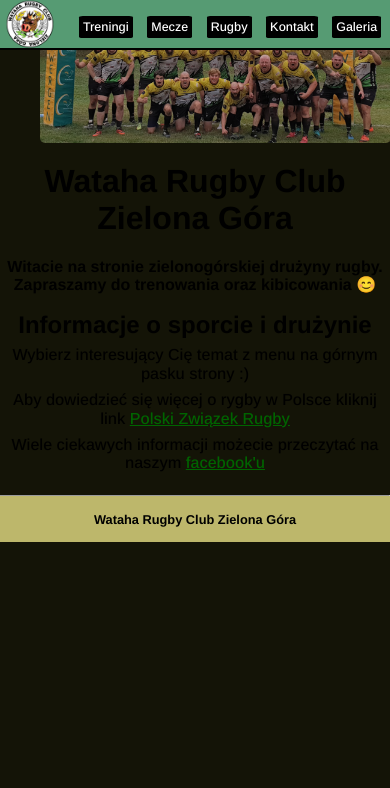
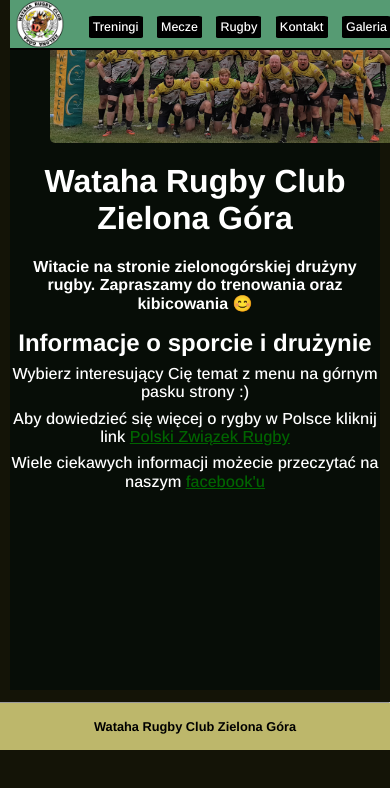
Before and after one commit to RenjiMW/WatahaRCZG, a plain HTML site: page index.html in a window 390 px wide. Drawn offline with nearby package versions, Linux system fonts and the light colour scheme; a script that the page names is missing.

Commit message:
good changes in mobile display

```diff
--- a/app.js
+++ b/app.js
@@ -1,4 +1,4 @@
-const showBtn = document.querySelector('.sectionsBtn')
+/* const showBtn = document.querySelector('.sectionsBtn')
 
 
 showBtn.addEventListener('click', () => {
@@ -10,4 +10,4 @@
     sectionHide.style.display = 'none';
     showBtn.textContent = "Pokaż szczegóły";
     }
-});
+}); */
--- a/css/style.css
+++ b/css/style.css
@@ -146,6 +146,13 @@
     margin-bottom: 8px;
 }
 
+.bodyDiv{
+    width: 70%;
+    margin: auto;
+    min-height: calc(100vh - 170px);
+    background-color: #070d07;
+    color: white;
+}
 
 /*---------- MAIN PAGE ------------------*/
 .welcome h2 {
@@ -225,14 +232,6 @@
 
     .logoParent {
         margin-left: 20%;
-    }
-
-    .bodyDiv{
-        width: 70%;
-        margin: auto;
-        min-height: calc(100vh - 170px);
-        background-color: #070d07;
-        color: white;
     }
 
     .mainNav {
@@ -315,7 +314,11 @@
     }
 
     .mainPhoto {
-        max-width: 90vw;
+        max-width: 90vw; /*gdy ma 80vw to jest na środku ale to chyba nie od tego zależy - do poprawy */
+    }
+
+    .bodyDiv{
+        width: 95%;
     }
 
 }
```
Also changed, not shown: podstrony/treningi.html (+2 -2 lines).
